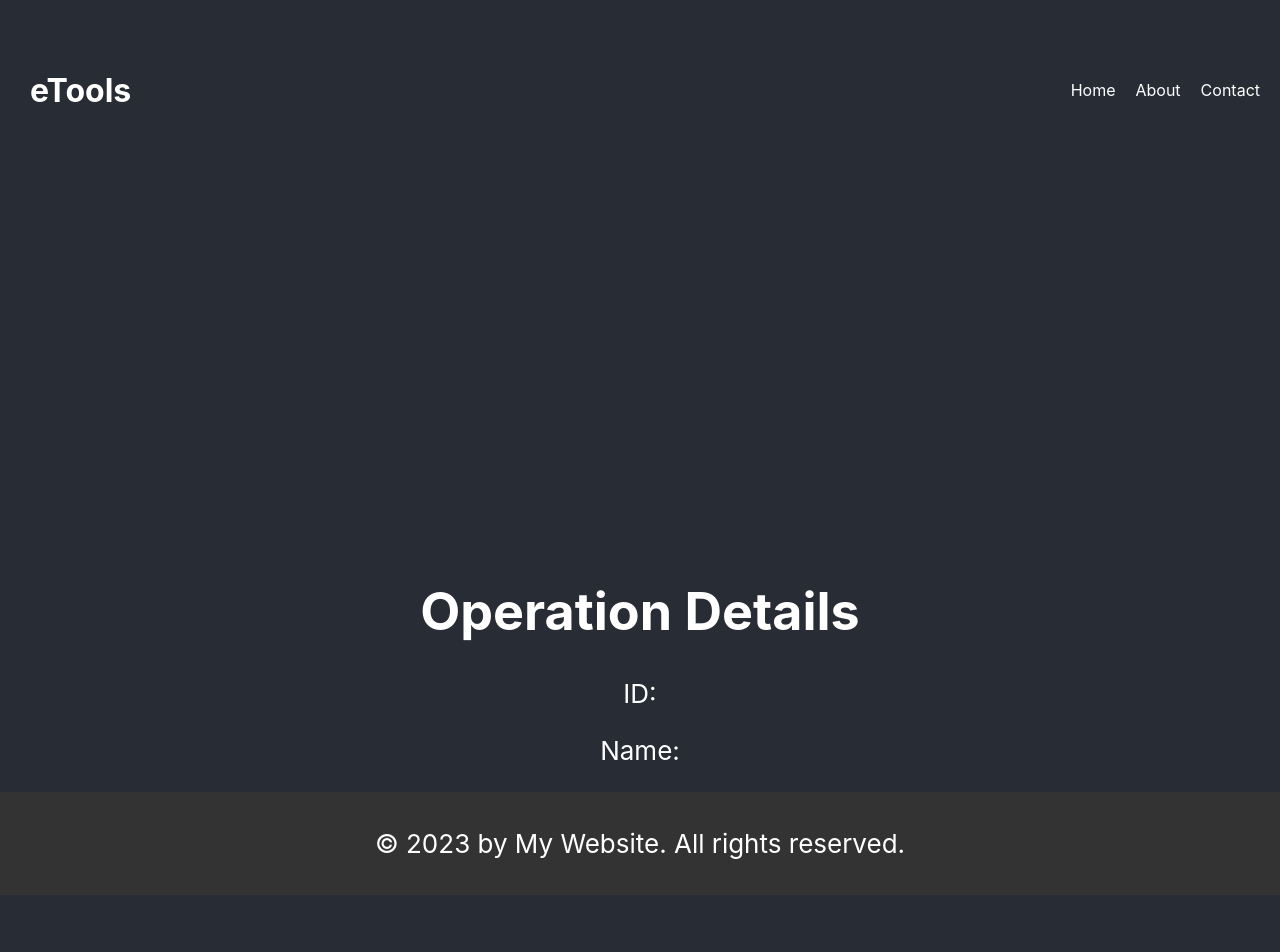
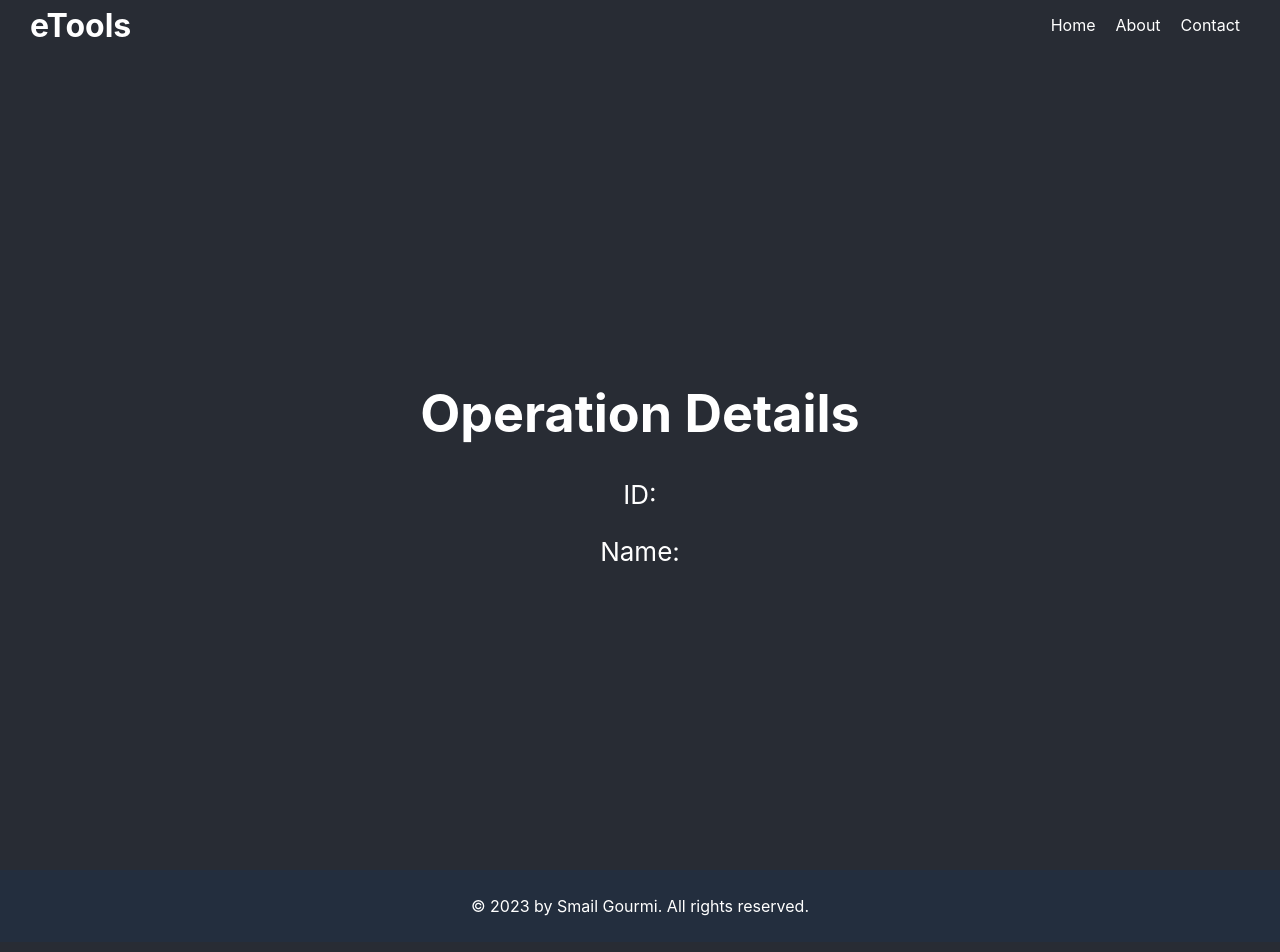
Before and after one commit to gismail/student.tools, a React (Create React App) app: page /operations/operation in a window 1280 px wide. Shown: the top 952 px of the page. Built offline with nearby package versions, Linux system fonts and the light colour scheme; no server answers.

Commit message:
Header and Footer are well implemented

```diff
--- a/src/App.css
+++ b/src/App.css
@@ -20,7 +20,7 @@
   justify-content: center;
   font-size: calc(10px + 2vmin);
   color: white;
-  margin-top: 25%;
+  margin-top: 70px;
 }
 
 .App-link {
--- a/src/Components/Footer/Footer.css
+++ b/src/Components/Footer/Footer.css
@@ -3,8 +3,8 @@
     display: flex;
     align-items: center;
     justify-content: center;
-    background-color: #333;
+    background-color: #232e3e;
     color: white;
     padding: 10px;
-    width: 100%;
+    width: calc(100% - 20px);
   }
--- a/src/Components/Footer/Footer.js
+++ b/src/Components/Footer/Footer.js
@@ -5,7 +5,7 @@ import './Footer.css';
 function Footer() {
   return (
     <div className="footer">
-      <p>© 2023 by My Website. All rights reserved.</p>
+      <p>© {new Date().getFullYear().toFixed()} by Smail Gourmi. All rights reserved.</p>
     </div>
   );
 }
--- a/src/Components/Header/Header.css
+++ b/src/Components/Header/Header.css
@@ -5,10 +5,10 @@
     align-items: center;
     justify-content: space-between;
     top: 0;
-    width: 100%;
-    height: 20%;
+    width: calc(100% - 20px);
+    height: 30px;
     background-color: transparent;
-    transition: all 0.5s;
+    transition: all 1.0s;
     color: white;
     padding: 10px;
     z-index: 10;
@@ -17,13 +17,14 @@
     top: 0;
     left: 0;
     right: 0;
+    height: 70px;
     position: fixed;
     z-index: 9;
 }
 
 .header.scrolled {
-    height: 30px;
-    background-color: #333;
+    height: 40px;
+    /*background-color: #333;*/
 }
 
 
--- a/src/Components/Header/Header.js
+++ b/src/Components/Header/Header.js
@@ -19,8 +19,7 @@ function Header() {
     }, []);
     return (
         <header className={`header ${scrollY > 0 ? "scrolled" : ""}`}>
-            <svg xmlns="http://www.w3.org/2000/svg" viewBox="0 0 1440 220"><path fill={scrollY>0?"#333":"transparent"} fillOpacity="1" d="M0,192L48,192C96,192,192,192,288,176C384,160,480,128,576,117.3C672,107,768,117,864,117.3C960,117,1056,107,1152,117.3C1248,128,1344,160,1392,176L1440,192L1440,0L1392,0C1344,0,1248,0,1152,0C1056,0,960,0,864,0C768,0,672,0,576,0C480,0,384,0,288,0C192,0,96,0,48,0L0,0Z"></path></svg>
-
+        <svg xmlns="http://www.w3.org/2000/svg" viewBox="0 0 900 50"  version="1.1"><path d="M0 41L21.5 40.8C43 40.7 86 40.3 128.8 43.2C171.7 46 214.3 52 257.2 49.8C300 47.7 343 37.3 385.8 35.7C428.7 34 471.3 41 514.2 42.5C557 44 600 40 642.8 41.2C685.7 42.3 728.3 48.7 771.2 47.3C814 46 857 37 878.5 32.5L900 28L900 0L878.5 0C857 0 814 0 771.2 0C728.3 0 685.7 0 642.8 0C600 0 557 0 514.2 0C471.3 0 428.7 0 385.8 0C343 0 300 0 257.2 0C214.3 0 171.7 0 128.8 0C86 0 43 0 21.5 0L0 0Z" fill={scrollY>0?"#232e3e":"transparent"} strokeLinecap="round" strokeLinejoin="miter"></path></svg>
             <h1>eTools</h1>
             <nav>
                 <ul>
--- a/src/index.css
+++ b/src/index.css
@@ -20,5 +20,9 @@ code {
 #root {
   display: flex;
   flex-direction: column;
-  background-color: #282c34;
 }
+
+.container {
+  width: 100%;
+  margin: auto;
+}
--- a/src/index.js
+++ b/src/index.js
@@ -15,7 +15,7 @@ import Footer from './Components/Footer/Footer';
 
 const root = ReactDOM.createRoot(document.getElementById('root'));
 root.render(
-  <React.Fragment><Header></Header>
+  <div className="container"><Header />
     <div className="App-body">
       <Router>
         <DataProvider> {/* Wrap App component with DataProvider */}
@@ -26,9 +26,9 @@ root.render(
           </Routes>
         </DataProvider>
       </Router>
-        <Footer/>
     </div>
-  </React.Fragment>
+    <Footer />
+  </div>
 );
 
 // If you want to start measuring performance in your app, pass a function
```
Lines whose indentation alone changed are shown as unchanged.
